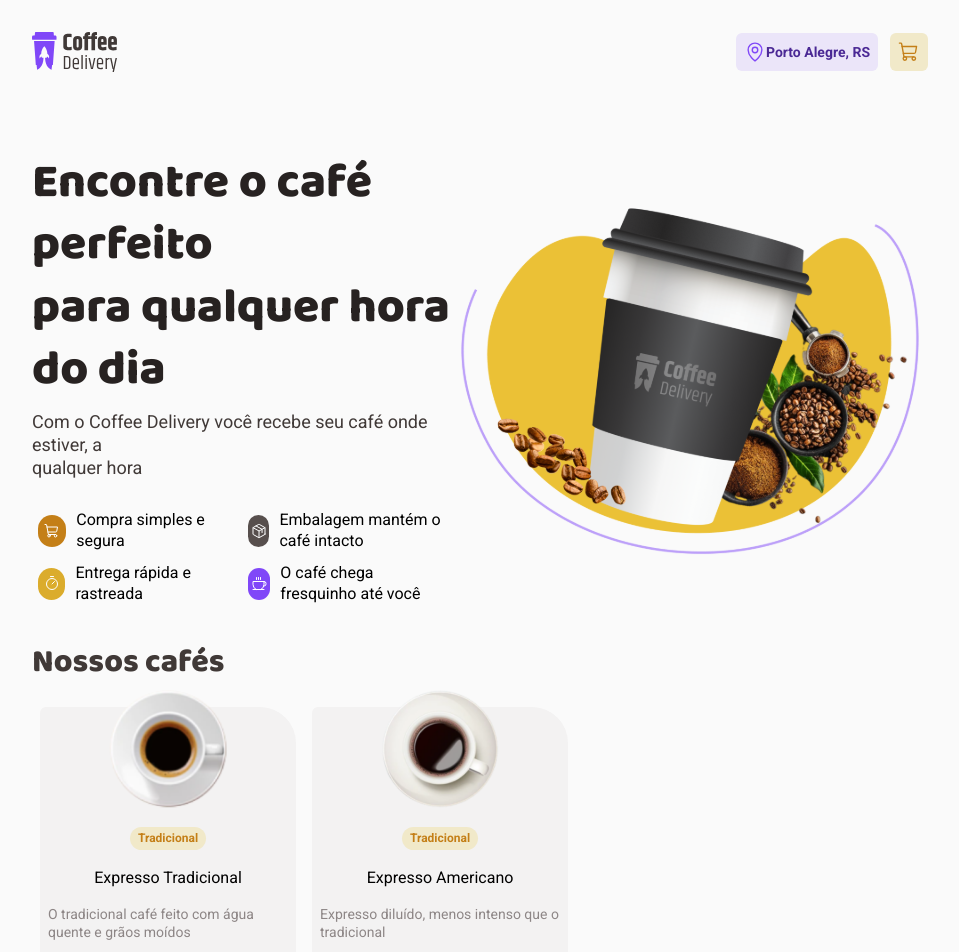
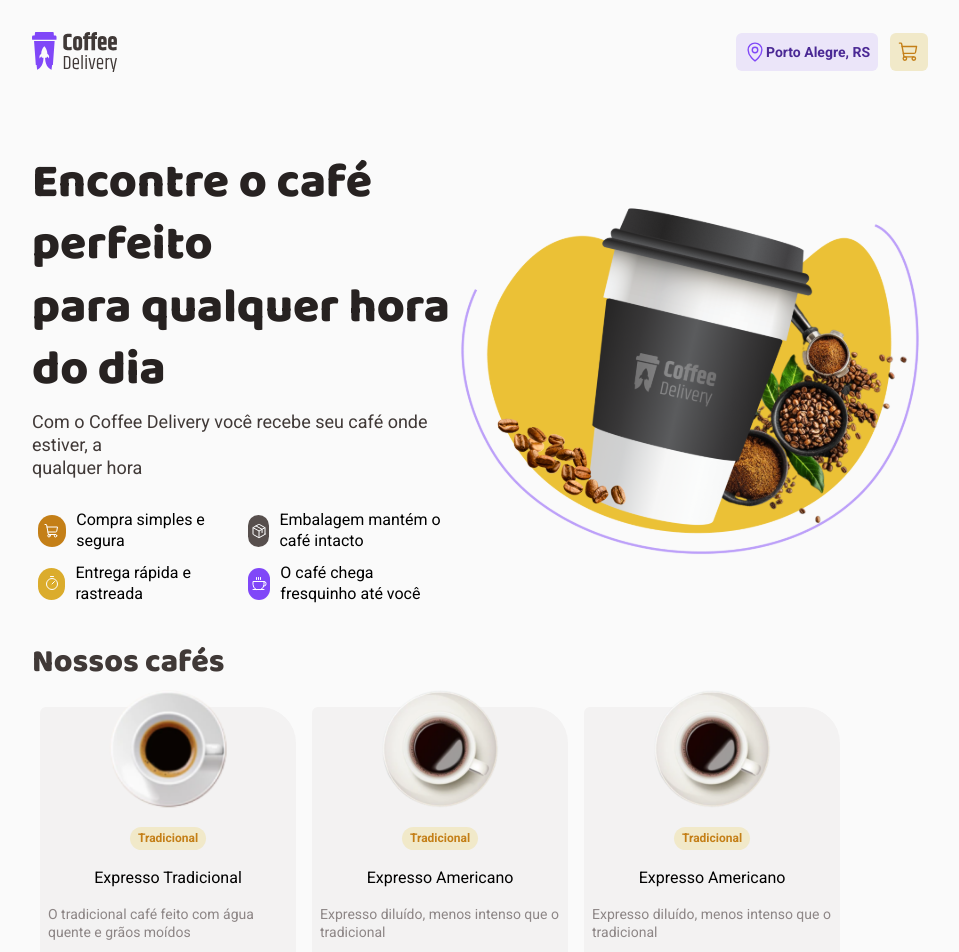
Before and after one commit to KauanS2/ignite-coffee-delivery-ts, a React (Vite) app: page / in a window 1280 px wide. Shown: the top 952 px of the page, without its empty margins (160-1119 px from the left). Built offline with nearby package versions, Linux system fonts and the light colour scheme.

Commit message:
feat-teste

```diff
--- a/src/pages/Checkout/index.tsx
+++ b/src/pages/Checkout/index.tsx
@@ -82,7 +82,7 @@
 
         <InformationItems>
           <span>
-            Total de itens
+            Total de items
             <p>R$ 29,70</p>
           </span>
           <span>
--- a/src/pages/Home/index.tsx
+++ b/src/pages/Home/index.tsx
@@ -71,6 +71,13 @@
           description="Expresso diluído, menos intenso que o tradicional"
           price={5.0}
         />
+        <CardProducts
+          name="Expresso Americano"
+          type="Tradicional"
+          image={coffetwo}
+          description="Expresso diluído, menos intenso que o tradicional"
+          price={5.0}
+        />
       </CoffeList>
     </HomeContainer>
   )
```
